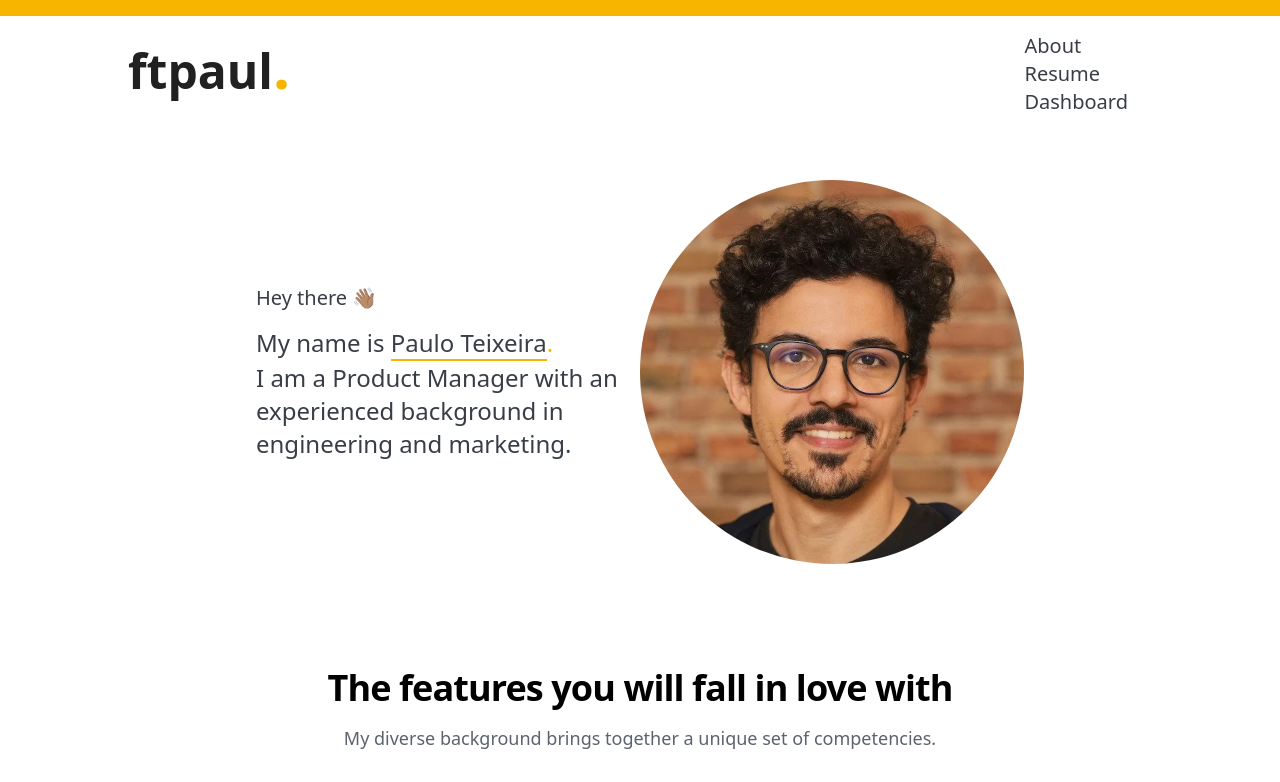
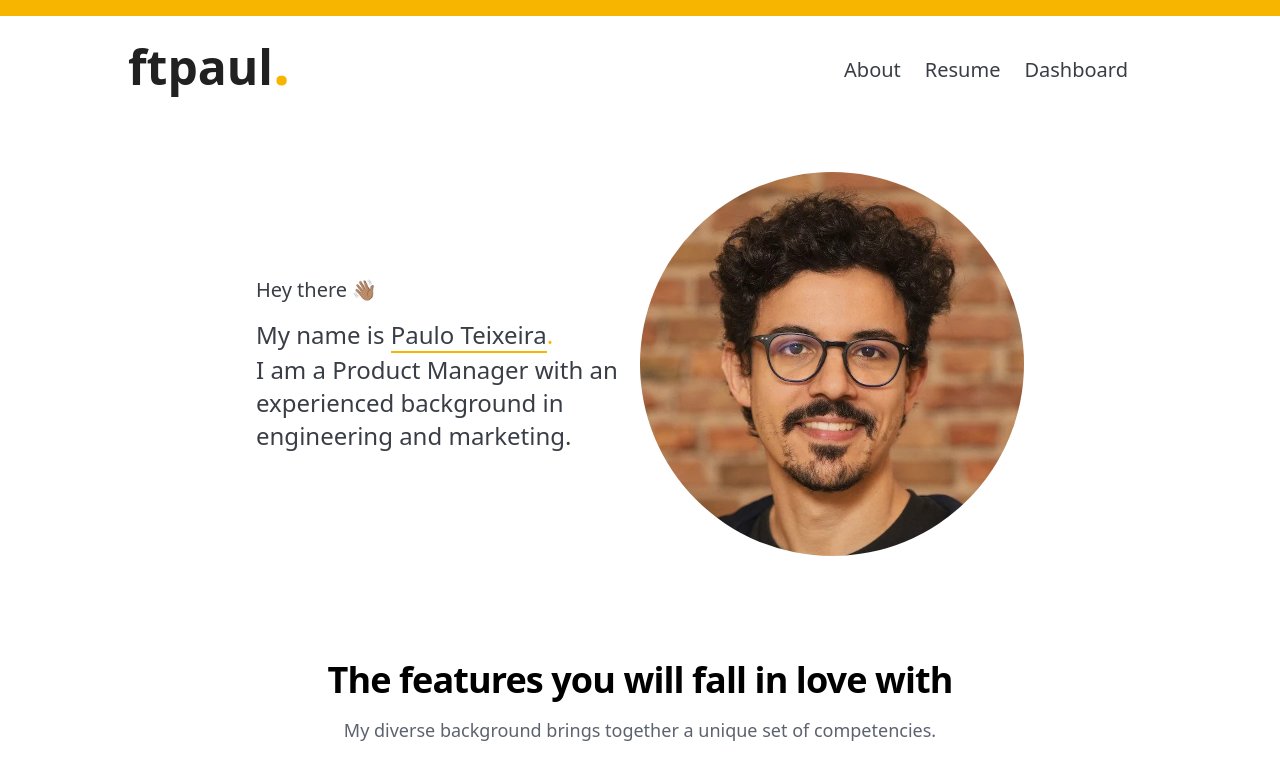
Before and after one commit to ftpaul/ftpaul, a Next.js app: page / in a window 1280 px wide. Shown: the top 782 px of the page. Built offline with nearby package versions, Linux system fonts and the light colour scheme.

Commit message:
feat: fixed navigation

```diff
--- a/components/navigation/Navigation.tsx
+++ b/components/navigation/Navigation.tsx
@@ -1,14 +1,18 @@
-//import { useState } from "react";
-import Link from "next/link";
-import Head from "next/head";
-import YellowTopBar from "./YellowTopBar";
+"use client"
+
+import { useState } from "react"
+import Link from "next/link"
+import Head from "next/head"
+import YellowTopBar from "./YellowTopBar"
 import Logo from "./Logo"
+
+
 
 const Navigation = ({ isDashboard }: { isDashboard?: boolean }) => {
 
-  //const [isExpanded, toggleExpansion] = useState(false);
+  const [isExpanded, toggleExpansion] = useState(false);
 
-  const isExpanded = true
+  //const isExpanded = true
 
   return (
     <>
@@ -20,7 +24,7 @@ const Navigation = ({ isDashboard }: { isDashboard?: boolean }) => {
         </div>
         {/* <button className="hidden xs:display xs:flex items-center px-3 py-2 text-yellow-600 bg-organd-300 z-40 outline-none focus:outline-none"
           onClick={() => toggleExpansion(!isExpanded)}> */}
-        <button className="hidden xs:display xs:flex items-center px-3 py-2 text-yellow-600 bg-organd-300 z-40 outline-none focus:outline-none">
+        <button className="hidden xs:display xs:flex items-center px-3 py-2 text-yellow-600 bg-organd-300 z-40 outline-none focus:outline-none" onClick={() => toggleExpansion(!isExpanded)}>
           <span className={isExpanded ? `text-xl text-gray-500 hover:text-gray-100 border-b-2 border-yellow-600` : `text-xl text-gray-500 hover:text-yellow-600 border-b-2 border-yellow-600`}>
             {isExpanded ? "Close" : "Menu"}
           </span>
```
